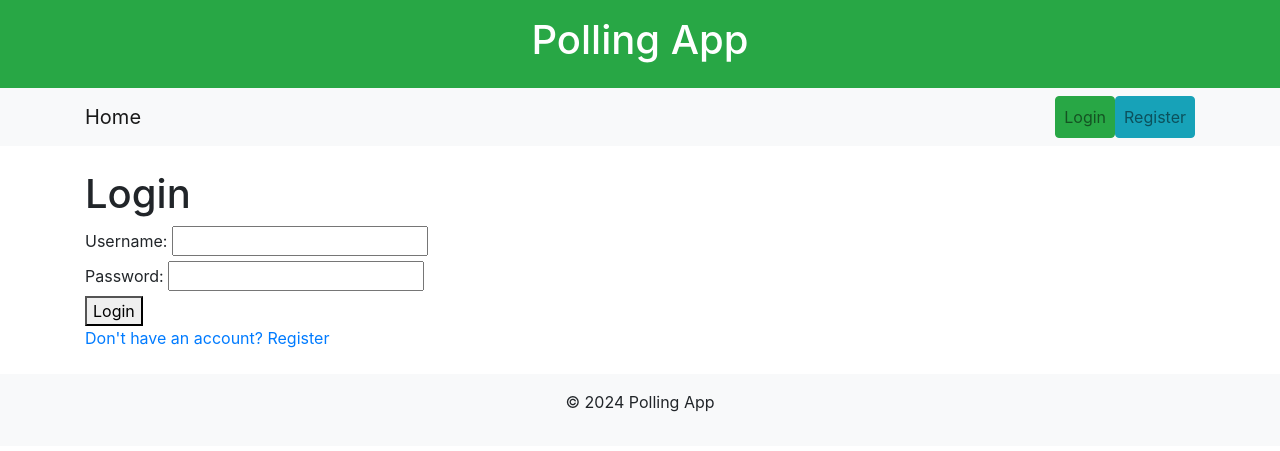
After one commit to Areej-ch/Election_polls-, a Django app: page /login/ in a window 1280 px wide. The commit adds this page. Shown: the top 451 px of the page. Run offline with Django 5.2, Linux system fonts and the light colour scheme; some libraries are stand-ins or nearby versions.

Commit message:
I made a loginin or sign up feature in my project

```diff
--- a/polls/forms.py
+++ b/polls/forms.py
@@ -1,4 +1,5 @@
 from django import forms
+from django.contrib.auth.models import User
 from .models import Poll
 
 class PollForm(forms.ModelForm):
@@ -17,3 +18,23 @@ class PollForm(forms.ModelForm):
             ]),
             'options': forms.Textarea(attrs={'rows': 2, 'placeholder': 'Enter comma-separated options'}),
         }
+
+class UserRegistrationForm(forms.ModelForm):
+    password = forms.CharField(widget=forms.PasswordInput())
+    password_confirm = forms.CharField(widget=forms.PasswordInput(), label='Confirm Password')
+
+    class Meta:
+        model = User
+        fields = ['username', 'email', 'password', 'password_confirm']
+
+    def clean(self):
+        cleaned_data = super().clean()
+        password = cleaned_data.get("password")
+        password_confirm = cleaned_data.get("password_confirm")
+
+        if password != password_confirm:
+            raise forms.ValidationError("Passwords do not match.")
+
+class UserLoginForm(forms.Form):
+    username = forms.CharField(max_length=150)
+    password = forms.CharField(widget=forms.PasswordInput())
--- a/polls/templates/polls/base.html
+++ b/polls/templates/polls/base.html
@@ -13,6 +13,27 @@
     <header class="bg-success text-white text-center p-3">
         <h1>Polling App</h1>
     </header>
+    <nav class="navbar navbar-expand-lg navbar-light bg-light">
+        <div class="container">
+            <a class="navbar-brand" href="{% url 'homepage' %}">Home</a>
+            <div class="collapse navbar-collapse" id="navbarNav">
+                <ul class="navbar-nav ml-auto">
+                    {% if user.is_authenticated %}
+                        <li class="nav-item">
+                            <a class="nav-link btn btn-danger" href="{% url 'logout' %}">Logout</a>
+                        </li>
+                    {% else %}
+                        <li class="nav-item">
+                            <a class="nav-link btn btn-success" href="{% url 'login' %}">Login</a>
+                        </li>
+                        <li class="nav-item">
+                            <a class="nav-link btn btn-info" href="{% url 'register' %}">Register</a>
+                        </li>
+                    {% endif %}
+                </ul>
+            </div>
+        </div>
+    </nav>
     <main class="container mt-4">
         {% block content %}{% endblock %}
     </main>
--- a/polls/templates/polls/homepage.html
+++ b/polls/templates/polls/homepage.html
@@ -6,5 +6,11 @@
 <h1 class="text-center">Welcome to the Polling App</h1>
 <div class="text-center">
     <a href="{% url 'create_poll' %}" class="btn btn-primary">Create Poll</a>
+    {% if user.is_authenticated %}
+        <a href="{% url 'logout' %}" class="btn btn-danger">Logout</a>
+    {% else %}
+        <a href="{% url 'login' %}" class="btn btn-success">Login</a>
+        <a href="{% url 'register' %}" class="btn btn-info">Register</a>
+    {% endif %}
 </div>
 {% endblock %}
--- /dev/null
+++ b/polls/templates/polls/login.html
@@ -0,0 +1,21 @@
+{% extends 'polls/base.html' %}
+
+{% block title %}Login{% endblock %}
+
+{% block content %}
+<h1>Login</h1>
+<form method="post">
+    {% csrf_token %}
+    {% if error %}
+        <p style="color: red;">{{ error }}</p>
+    {% endif %}
+    <label for="username">Username:</label>
+    <input type="text" name="username" required>
+    <br>
+    <label for="password">Password:</label>
+    <input type="password" name="password" required>
+    <br>
+    <button type="submit">Login</button>
+</form>
+<a href="{% url 'register' %}">Don't have an account? Register</a>
+{% endblock %}
--- a/polls/urls.py
+++ b/polls/urls.py
@@ -1,9 +1,12 @@
 from django.urls import path
-from .views import homepage, create_poll, poll_detail, poll_results
+from .views import homepage, create_poll, poll_detail, poll_results, register, user_login, user_logout
 
 urlpatterns = [
     path('', homepage, name='homepage'),
     path('create_poll/', create_poll, name='create_poll'),
     path('poll/<int:poll_id>/', poll_detail, name='poll_detail'),
     path('poll/<int:poll_id>/results/', poll_results, name='poll_results'),
+    path('register/', register, name='register'),  # Registration URL
+    path('login/', user_login, name='login'),      # Login URL
+    path('logout/', user_logout, name='logout'),   # Logout URL
 ]
--- a/polls/views.py
+++ b/polls/views.py
@@ -1,11 +1,12 @@
 from django.http import JsonResponse
-from django.shortcuts import render, redirect, get_object_or_404  # Ensure you import 'get_object_or_404'
-from .forms import PollForm
+from django.shortcuts import render, redirect, get_object_or_404
+from django.contrib.auth import authenticate, login, logout
+from django.contrib.auth.forms import UserCreationForm
+from .forms import PollForm, UserRegistrationForm, UserLoginForm
 from .models import Poll, Choice
 
 def homepage(request):
     return render(request, 'polls/homepage.html')  # Updated path
-
 
 def create_poll(request):
     if request.method == 'POST':
@@ -33,3 +34,34 @@ def poll_results(request, poll_id):
         'votes': [choice.votes for choice in choices],
     }
     return JsonResponse(results)
+
+def register(request):
+    if request.method == 'POST':
+        form = UserRegistrationForm(request.POST)
+        if form.is_valid():
+            user = form.save()
+            login(request, user)  # Automatically log in the user after registration
+            return redirect('homepage')  # Redirect to homepage or any other page
+    else:
+        form = UserRegistrationForm()
+    return render(request, 'polls/register.html', {'form': form})
+
+def user_login(request):
+    if request.method == 'POST':
+        form = UserLoginForm(request.POST)
+        if form.is_valid():
+            username = form.cleaned_data['username']
+            password = form.cleaned_data['password']
+            user = authenticate(request, username=username, password=password)
+            if user is not None:
+                login(request, user)
+                return redirect('homepage')  # Redirect to homepage or any other page
+            else:
+                form.add_error(None, "Invalid username or password")
+    else:
+        form = UserLoginForm()
+    return render(request, 'polls/login.html', {'form': form})
+
+def user_logout(request):
+    logout(request)
+    return redirect('homepage')  # Redirect to homepage after logging out
```
Also changed, not shown: election_polls/settings.py (+1 -14 lines), polls/templates/polls/create_poll.html (+11 -4 lines), polls/templates/polls/register.html (added, +14 -0 lines).
